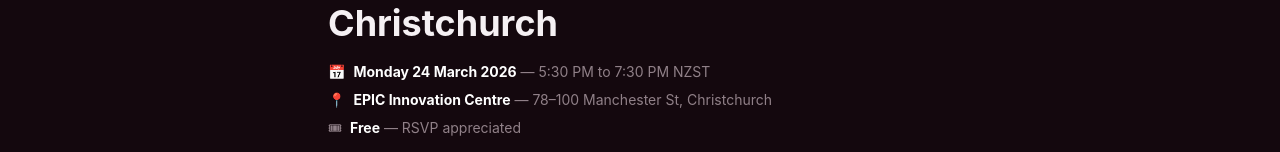
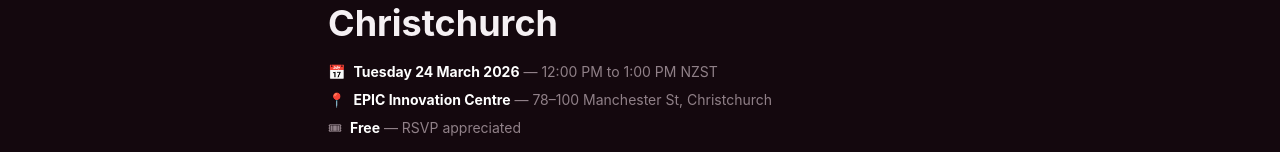
Before and after one commit to caelanhuntress/christchurch-ai, a Next.js app: page /openclaw-user-group-march-2026 in a window 1280 px wide. Shown: the part 280-432 px from the top of the page. Built offline with nearby package versions, Linux system fonts and the light colour scheme.

Commit message:
fix: correct time to 12-1pm lunchtime for OpenClaw User Group

```diff
--- a/app/openclaw-user-group-march-2026/page.tsx
+++ b/app/openclaw-user-group-march-2026/page.tsx
@@ -13,8 +13,8 @@ const schema = {
   "@type": "Event",
   "name": "OpenClaw User Group Christchurch — March 2026",
   "description": "The first OpenClaw User Group in Christchurch. Share experiences, get tips, and connect with other OpenClaw users in Canterbury.",
-  "startDate": "2026-03-24T17:30:00+13:00",
-  "endDate": "2026-03-24T19:30:00+13:00",
+  "startDate": "2026-03-24T12:00:00+13:00",
+  "endDate": "2026-03-24T13:00:00+13:00",
   "eventStatus": "https://schema.org/EventScheduled",
   "eventAttendanceMode": "https://schema.org/OfflineEventAttendanceMode",
   "isAccessibleForFree": true,
@@ -64,7 +64,7 @@ export default function OpenClawUserGroup() {
         <div className="flex flex-col gap-2 mb-8 text-sm" style={{ color: "var(--text-muted)" }}>
           <div className="flex items-center gap-2">
             <span>📅</span>
-            <span><strong className="text-white">Monday 24 March 2026</strong> — 5:30 PM to 7:30 PM NZST</span>
+            <span><strong className="text-white">Tuesday 24 March 2026</strong> — 12:00 PM to 1:00 PM NZST</span>
           </div>
           <div className="flex items-center gap-2">
             <span>📍</span>
```
